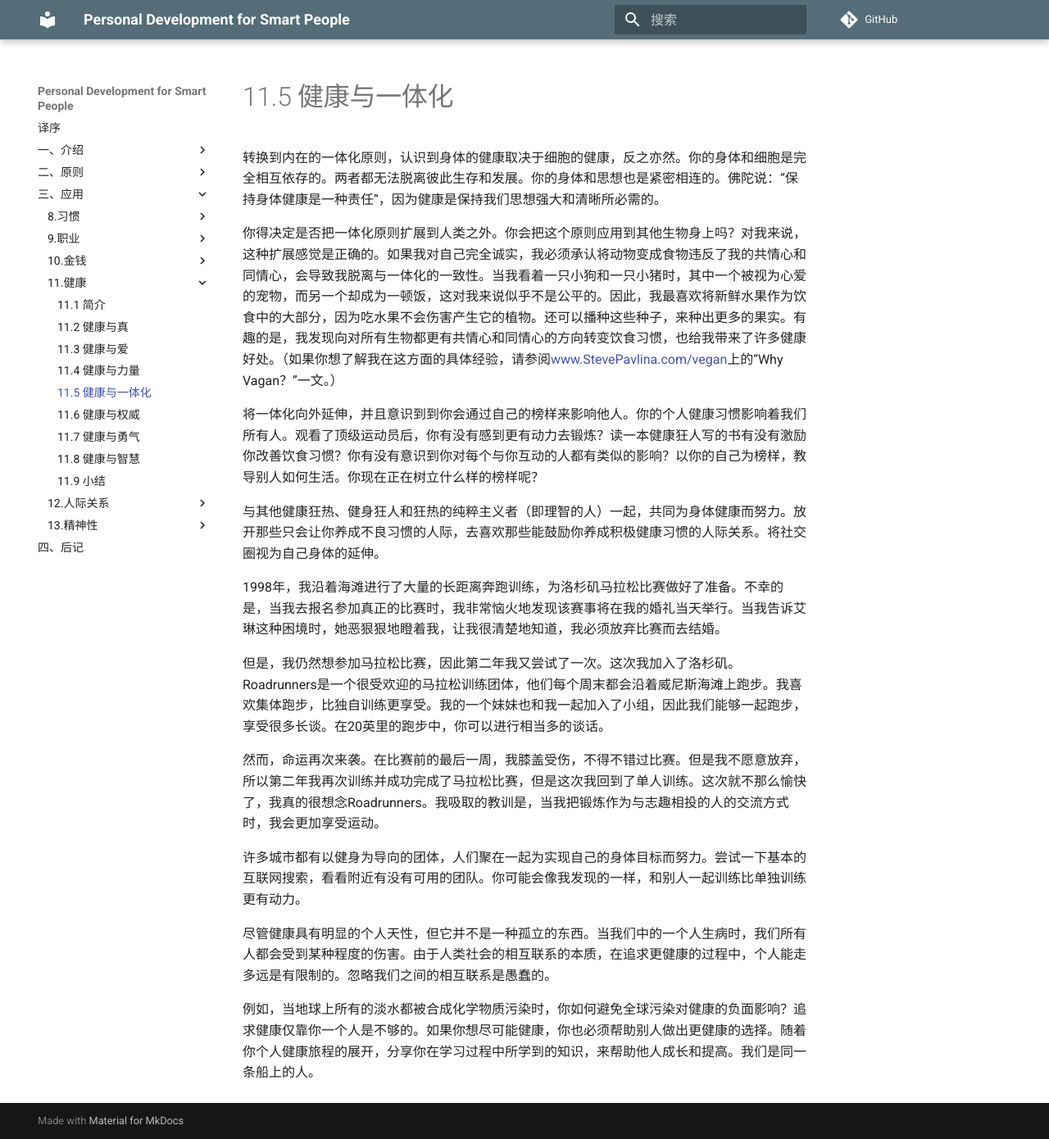
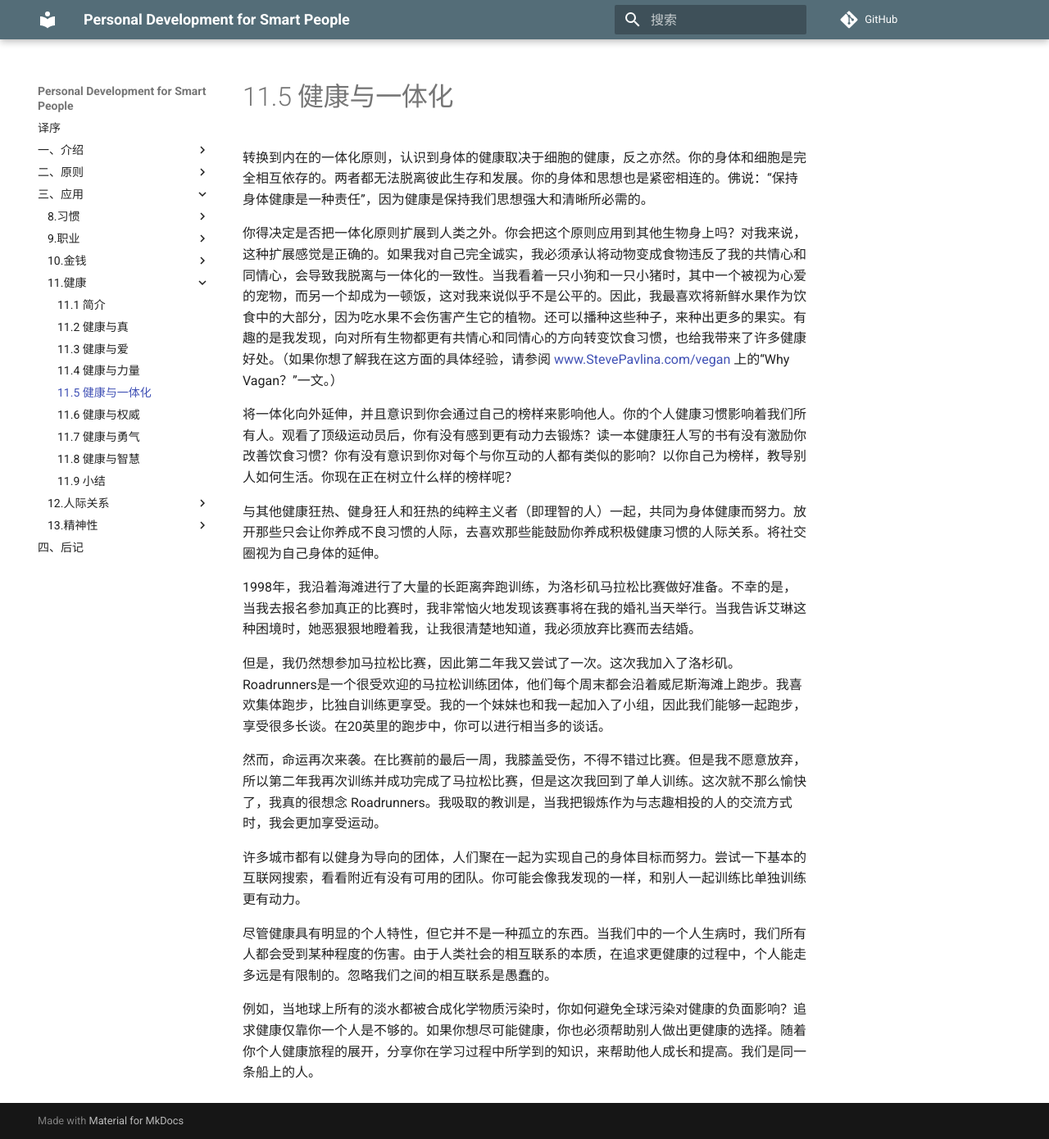
Before and after one commit to wtsnwei/pdsp, an MkDocs documentation site: the page built from docs/3.Application/11.health/04.health-and-oneness.md, in a window 1280 px wide and 1390 px high. Shown: the whole window at 82% size. Built offline with MkDocs 1.6.1 and Material for MkDocs 9.7.7, drawn with Linux system fonts in a browser that asks for light colours; comment, search, counter and statistics services are not loaded.

Commit message:
修正语句

```diff
--- a/docs/3.Application/11.health/04.health-and-oneness.md
+++ b/docs/3.Application/11.health/04.health-and-oneness.md
@@ -3,22 +3,22 @@ title:      Health and Oneness
 date:       2021-03-16
 ---
 
-转换到内在的一体化原则，认识到身体的健康取决于细胞的健康，反之亦然。你的身体和细胞是完全相互依存的。两者都无法脱离彼此生存和发展。你的身体和思想也是紧密相连的。佛陀说：“保持身体健康是一种责任”，因为健康是保持我们思想强大和清晰所必需的。
+转换到内在的一体化原则，认识到身体的健康取决于细胞的健康，反之亦然。你的身体和细胞是完全相互依存的。两者都无法脱离彼此生存和发展。你的身体和思想也是紧密相连的。佛说：“保持身体健康是一种责任”，因为健康是保持我们思想强大和清晰所必需的。
 
-你得决定是否把一体化原则扩展到人类之外。你会把这个原则应用到其他生物身上吗？对我来说，这种扩展感觉是正确的。如果我对自己完全诚实，我必须承认将动物变成食物违反了我的共情心和同情心，会导致我脱离与一体化的一致性。当我看着一只小狗和一只小猪时，其中一个被视为心爱的宠物，而另一个却成为一顿饭，这对我来说似乎不是公平的。因此，我最喜欢将新鲜水果作为饮食中的大部分，因为吃水果不会伤害产生它的植物。还可以播种这些种子，来种出更多的果实。有趣的是，我发现向对所有生物都更有共情心和同情心的方向转变饮食习惯，也给我带来了许多健康好处。（如果你想了解我在这方面的具体经验，请参阅[www.StevePavlina.com/vegan](https://stevepavlina.com/blog/2006/09/why-vegan)上的“Why Vagan？”一文。）
+你得决定是否把一体化原则扩展到人类之外。你会把这个原则应用到其他生物身上吗？对我来说，这种扩展感觉是正确的。如果我对自己完全诚实，我必须承认将动物变成食物违反了我的共情心和同情心，会导致我脱离与一体化的一致性。当我看着一只小狗和一只小猪时，其中一个被视为心爱的宠物，而另一个却成为一顿饭，这对我来说似乎不是公平的。因此，我最喜欢将新鲜水果作为饮食中的大部分，因为吃水果不会伤害产生它的植物。还可以播种这些种子，来种出更多的果实。有趣的是我发现，向对所有生物都更有共情心和同情心的方向转变饮食习惯，也给我带来了许多健康好处。（如果你想了解我在这方面的具体经验，请参阅 [www.StevePavlina.com/vegan](https://stevepavlina.com/blog/2006/09/why-vegan) 上的“Why Vagan？”一文。）
 
-将一体化向外延伸，并且意识到到你会通过自己的榜样来影响他人。你的个人健康习惯影响着我们所有人。观看了顶级运动员后，你有没有感到更有动力去锻炼？读一本健康狂人写的书有没有激励你改善饮食习惯？你有没有意识到你对每个与你互动的人都有类似的影响？以你的自己为榜样，教导别人如何生活。你现在正在树立什么样的榜样呢？
+将一体化向外延伸，并且意识到你会通过自己的榜样来影响他人。你的个人健康习惯影响着我们所有人。观看了顶级运动员后，你有没有感到更有动力去锻炼？读一本健康狂人写的书有没有激励你改善饮食习惯？你有没有意识到你对每个与你互动的人都有类似的影响？以你自己为榜样，教导别人如何生活。你现在正在树立什么样的榜样呢？
 
 与其他健康狂热、健身狂人和狂热的纯粹主义者（即理智的人）一起，共同为身体健康而努力。放开那些只会让你养成不良习惯的人际，去喜欢那些能鼓励你养成积极健康习惯的人际关系。将社交圈视为自己身体的延伸。
 
-1998年，我沿着海滩进行了大量的长距离奔跑训练，为洛杉矶马拉松比赛做好了准备。不幸的是，当我去报名参加真正的比赛时，我非常恼火地发现该赛事将在我的婚礼当天举行。当我告诉艾琳这种困境时，她恶狠狠地瞪着我，让我很清楚地知道，我必须放弃比赛而去结婚。
+1998年，我沿着海滩进行了大量的长距离奔跑训练，为洛杉矶马拉松比赛做好准备。不幸的是，当我去报名参加真正的比赛时，我非常恼火地发现该赛事将在我的婚礼当天举行。当我告诉艾琳这种困境时，她恶狠狠地瞪着我，让我很清楚地知道，我必须放弃比赛而去结婚。
 
-但是，我仍然想参加马拉松比赛，因此第二年我又尝试了一次。这次我加入了洛杉矶。 Roadrunners是一个很受欢迎的马拉松训练团体，他们每个周末都会沿着威尼斯海滩上跑步。我喜欢集体跑步，比独自训练更享受。我的一个妹妹也和我一起加入了小组，因此我们能够一起跑步，享受很多长谈。在20英里的跑步中，你可以进行相当多的谈话。
+但是，我仍然想参加马拉松比赛，因此第二年我又尝试了一次。这次我加入了洛杉矶。Roadrunners是一个很受欢迎的马拉松训练团体，他们每个周末都会沿着威尼斯海滩上跑步。我喜欢集体跑步，比独自训练更享受。我的一个妹妹也和我一起加入了小组，因此我们能够一起跑步，享受很多长谈。在20英里的跑步中，你可以进行相当多的谈话。
 
-然而，命运再次来袭。在比赛前的最后一周，我膝盖受伤，不得不错过比赛。但是我不愿意放弃，所以第二年我再次训练并成功完成了马拉松比赛，但是这次我回到了单人训练。这次就不那么愉快了，我真的很想念Roadrunners。我吸取的教训是，当我把锻炼作为与志趣相投的人的交流方式时，我会更加享受运动。
+然而，命运再次来袭。在比赛前的最后一周，我膝盖受伤，不得不错过比赛。但是我不愿意放弃，所以第二年我再次训练并成功完成了马拉松比赛，但是这次我回到了单人训练。这次就不那么愉快了，我真的很想念 Roadrunners。我吸取的教训是，当我把锻炼作为与志趣相投的人的交流方式时，我会更加享受运动。
 
 许多城市都有以健身为导向的团体，人们聚在一起为实现自己的身体目标而努力。尝试一下基本的互联网搜索，看看附近有没有可用的团队。你可能会像我发现的一样，和别人一起训练比单独训练更有动力。
 
-尽管健康具有明显的个人天性，但它并不是一种孤立的东西。当我们中的一个人生病时，我们所有人都会受到某种程度的伤害。由于人类社会的相互联系的本质，在追求更健康的过程中，个人能走多远是有限制的。忽略我们之间的相互联系是愚蠢的。
+尽管健康具有明显的个人特性，但它并不是一种孤立的东西。当我们中的一个人生病时，我们所有人都会受到某种程度的伤害。由于人类社会的相互联系的本质，在追求更健康的过程中，个人能走多远是有限制的。忽略我们之间的相互联系是愚蠢的。
 
 例如，当地球上所有的淡水都被合成化学物质污染时，你如何避免全球污染对健康的负面影响？追求健康仅靠你一个人是不够的。如果你想尽可能健康，你也必须帮助别人做出更健康的选择。随着你个人健康旅程的展开，分享你在学习过程中所学到的知识，来帮助他人成长和提高。我们是同一条船上的人。
```
Also changed, not shown: docs/3.Application/11.health/05.health-and-authority.md (+5 -5 lines).
